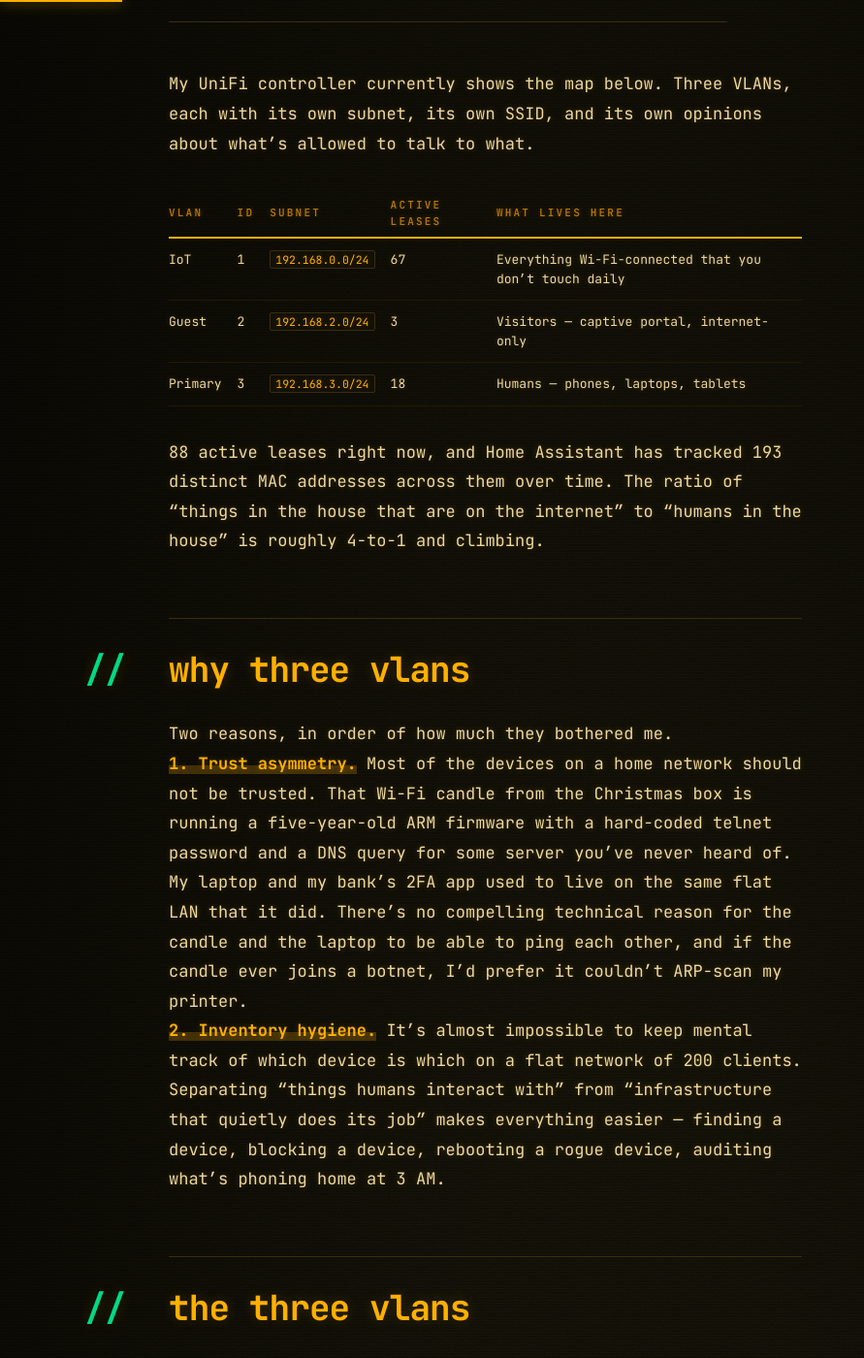
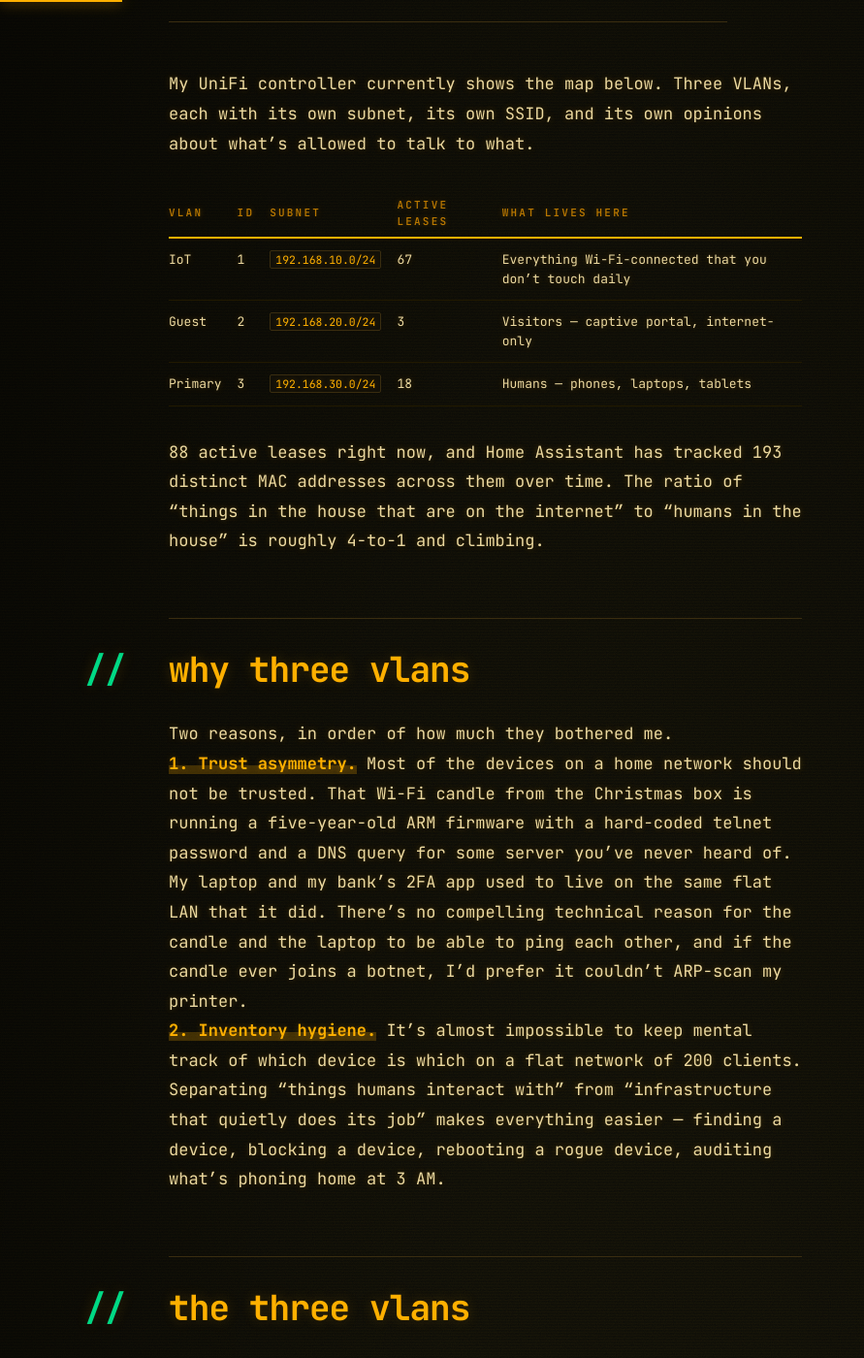
Before and after one commit to kunalkhosla/blogs, a Jekyll site: the page built from _posts/2026-04-20-home-network-segmentation.md, in a window 1280 px wide and 1400 px high, scrolled down 727 px. Shown: the whole window at 97% size, without its empty margins (0-891 px from the left). Built offline with Jekyll 4.4.1, drawn with Linux system fonts in a browser that asks for light colours; some web fonts are replaced; some of the changed text lies outside the part shown.

Commit message:
Use illustrative subnets (192.168.10/20/30) instead of real ones

```diff
--- a/_posts/2026-04-20-home-network-segmentation.md
+++ b/_posts/2026-04-20-home-network-segmentation.md
@@ -11,9 +11,9 @@ My UniFi controller currently shows the map below. Three VLANs, each with its ow
 
 | VLAN | ID | Subnet           | Active leases | What lives here |
 |------|----|------------------|---------------|-----------------|
-| IoT     | 1 | `192.168.0.0/24` | 67  | Everything Wi-Fi-connected that you don't touch daily |
-| Guest   | 2 | `192.168.2.0/24` | 3   | Visitors — captive portal, internet-only |
-| Primary | 3 | `192.168.3.0/24` | 18  | Humans — phones, laptops, tablets |
+| IoT     | 1 | `192.168.10.0/24` | 67  | Everything Wi-Fi-connected that you don't touch daily |
+| Guest   | 2 | `192.168.20.0/24` | 3   | Visitors — captive portal, internet-only |
+| Primary | 3 | `192.168.30.0/24` | 18  | Humans — phones, laptops, tablets |
 
 88 active leases right now, and Home Assistant has tracked 193 distinct MAC addresses across them over time. The ratio of "things in the house that are on the internet" to "humans in the house" is roughly 4-to-1 and climbing.
 
@@ -27,7 +27,7 @@ Two reasons, in order of how much they bothered me.
 
 ## The three VLANs
 
-### IoT (VLAN 1, `192.168.0.0/24`)
+### IoT (VLAN 1, `192.168.10.0/24`)
 
 The heaviest VLAN by a wide margin — 67 active leases today. Smart bulbs, plugs, cameras, thermostats, the pool pump from [last week's dispatch](/blogs/2026/04/20/ecoplug-pool-pump.html), the garage-door controllers, every appliance that ships with a Wi-Fi chip, the robot vacuum, the weather station, the irrigation controller.
 
@@ -37,13 +37,13 @@ The heaviest VLAN by a wide margin — 67 active leases today. Smart bulbs, plug
 - It inverts the usual "how do I let HA reach my isolated IoT devices?" question into the much simpler "how do I let my Primary-LAN phone reach HA?" question, which is one firewall rule instead of dozens.
 - It also means HA, if it were ever compromised, is already segmented from the machines I bank on. The trust asymmetry stays intact.
 
-### Guest (VLAN 2, `192.168.2.0/24`)
+### Guest (VLAN 2, `192.168.20.0/24`)
 
 Captive portal. Three active leases, which is honestly about right for an afternoon. Anyone who visits connects, puts in their name, and gets an internet-only connection that's walled off from both IoT and Primary.
 
 The important bit — easy to miss in UniFi's UI — is **Client Device Isolation** on the guest SSID. Without it, a friend's phone can see my parents' laptop if both are on Guest. With it on, every guest is cordoned into their own tiny bubble.
 
-### Primary (VLAN 3, `192.168.3.0/24`)
+### Primary (VLAN 3, `192.168.30.0/24`)
 
 Humans. 18 active leases today — phones, laptops, tablets, the Apple TV in the living room, my work MacBook. Small by device count, but the whole point of segmentation is that these 18 devices are the trusted ones. Primary can reach the internet, it can reach HA on IoT via one specific rule, and it can participate in cross-VLAN casting via mDNS reflection. That's it. Nothing else reaches into Primary from anywhere.
 
```
